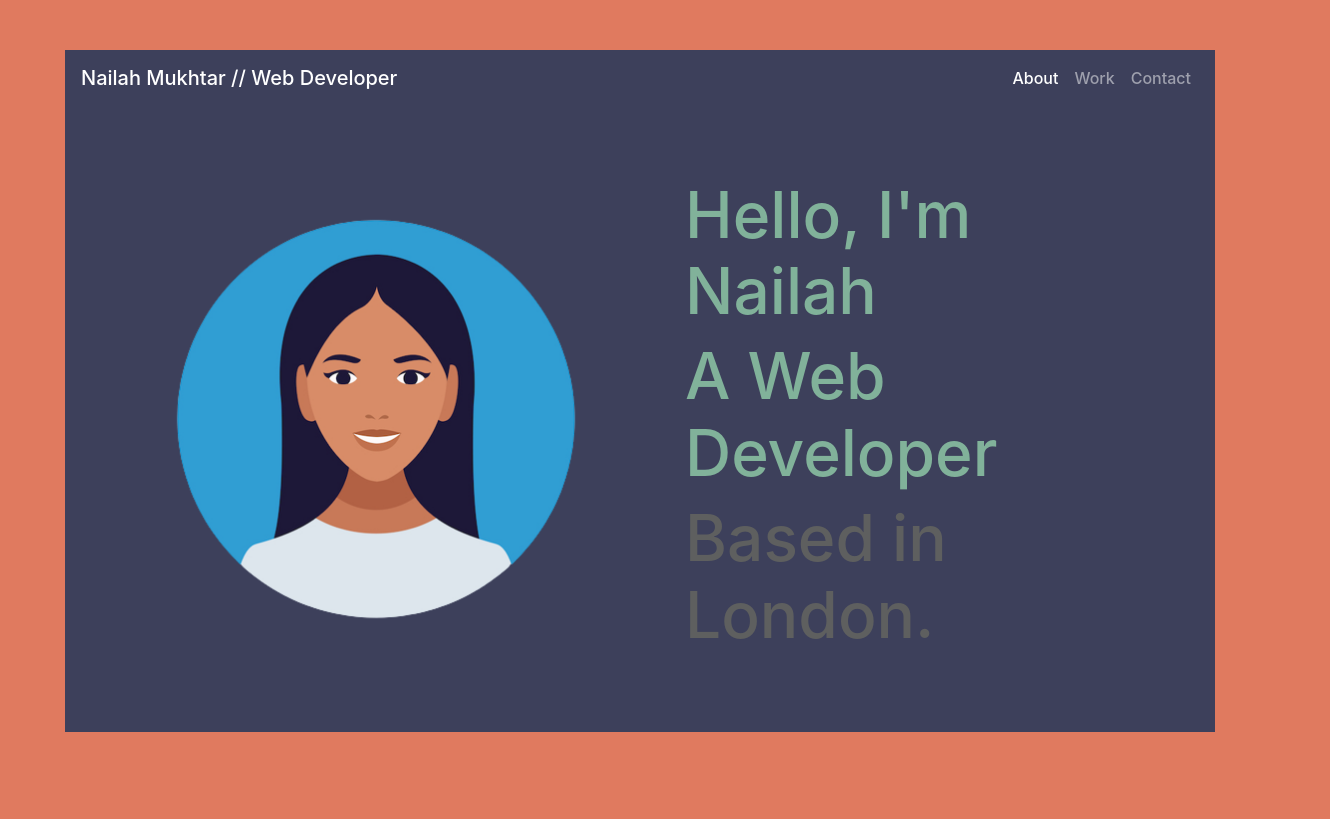
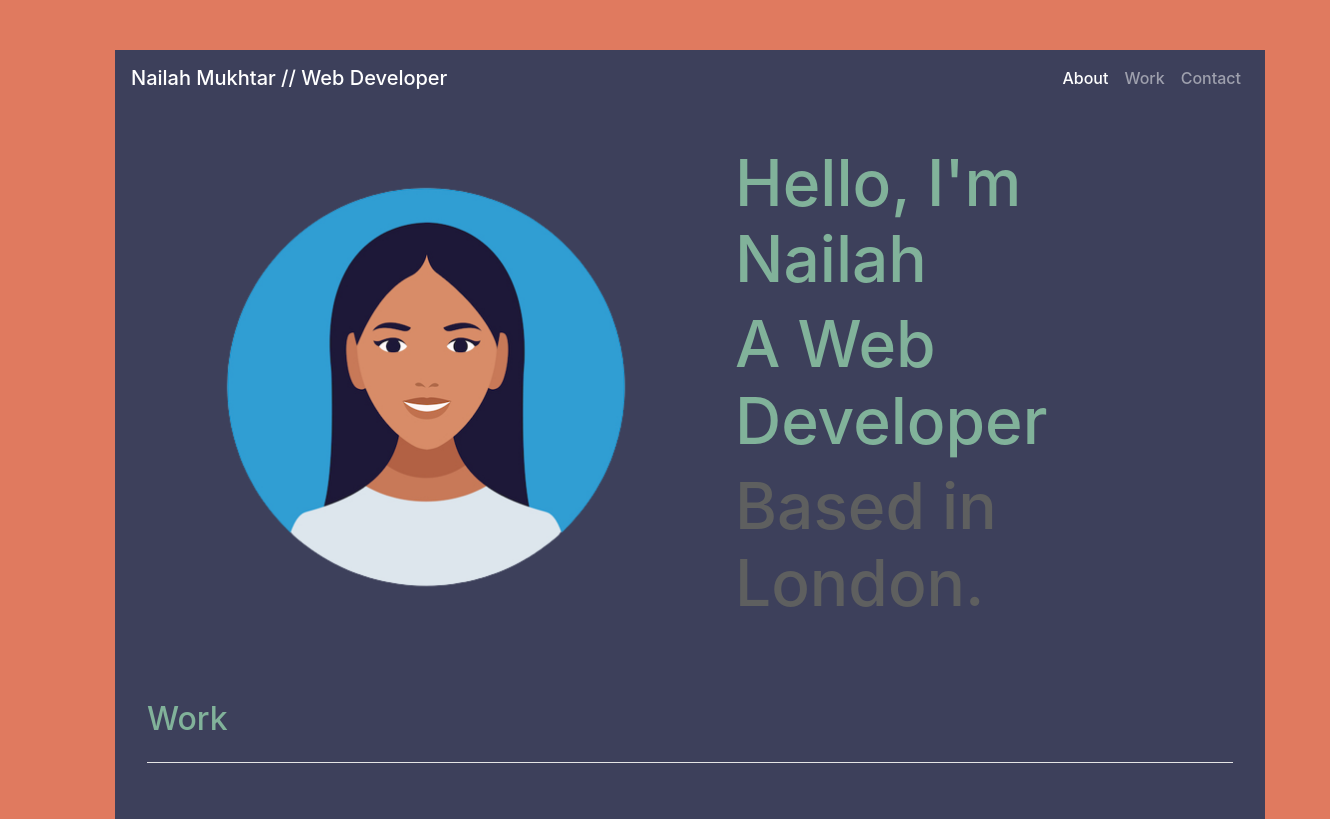
Before and after one commit to nailahmukhtar/Bootstrap-Portfolio, a plain HTML site: page index.html in a window 1280 px wide. Shown: the whole page, 1330 px wide, since content can reach past the window. Drawn offline with nearby package versions, Linux system fonts and the light colour scheme.

Commit message:
added work section structure to index.html and updated css styling to match styling and reduce padding between headline-about-me section and work section

```diff
--- a/css/style.css
+++ b/css/style.css
@@ -44,13 +44,29 @@ h1 {
     font-size: 60px;
 }
 
+h2 {
+    color: #81B29A;
+}
+
 .font-dark {
     color:#5e5f5f ;
 }
 
+.my-4 {
+    background-color: white;
+}
 
+#work > .container {
+    display: flex;
+    justify-content:center;
+    align-items:center;
+    background-color: #3D405B;
 
+}
 
+.container-fluid {
+    margin: 0px 50px 0px 50px;
+}
 
 
 
@@ -66,6 +82,13 @@ h1 {
     h1 {font-size:1.5rem;} /*1rem = 16px*/
   }
 
+@media (min-width: 576px) {
+  .jumbotron {
+      padding: 2rem 2rem;
+    }
+  }
+
+
   /* Medium devices (tablets, 768px and up) The navbar toggle appears at this breakpoint */
   @media (min-width: 768px) {
     h1 {font-size:3.5rem;} /*1rem = 16px*/
--- a/index.html
+++ b/index.html
@@ -26,7 +26,7 @@
         </nav>
 
         <!-- About Me -->
-        <div class="jumbotron xbg-colour" id="about-me">
+        <section class="jumbotron xbg-colour" id="about-me">
             <div class="container">
                 <div class="container col-lg-6 d-none d-lg-block">
                     <img class="img-fluid" src="./images/Avatar_700-removebg-preview.png" alt="#">
@@ -37,7 +37,16 @@
                     <h1 class="font-dark text-responsive">Based in London.</h1>
                 </div>
             </div>
-        </div>
+        </section>
+        <!-- Work-->
+        <section class="jumbotron xbg-colour" id="work">
+            <h2>Work</h2>
+            <hr class="my-4">
+            <div class="container">
+
+            </div>
+        </section>
+
     </div>
     <script src="https://code.jquery.com/jquery-3.2.1.slim.min.js" integrity="sha384-KJ3o2DKtIkvYIK3UENzmM7KCkRr/rE9/Qpg6aAZGJwFDMVNA/GpGFF93hXpG5KkN" crossorigin="anonymous"></script>
     <script src="https://cdn.jsdelivr.net/npm/popper.js@1.12.9/dist/umd/popper.min.js" integrity="sha384-ApNbgh9B+Y1QKtv3Rn7W3mgPxhU9K/ScQsAP7hUibX39j7fakFPskvXusvfa0b4Q" crossorigin="anonymous"></script>
```
